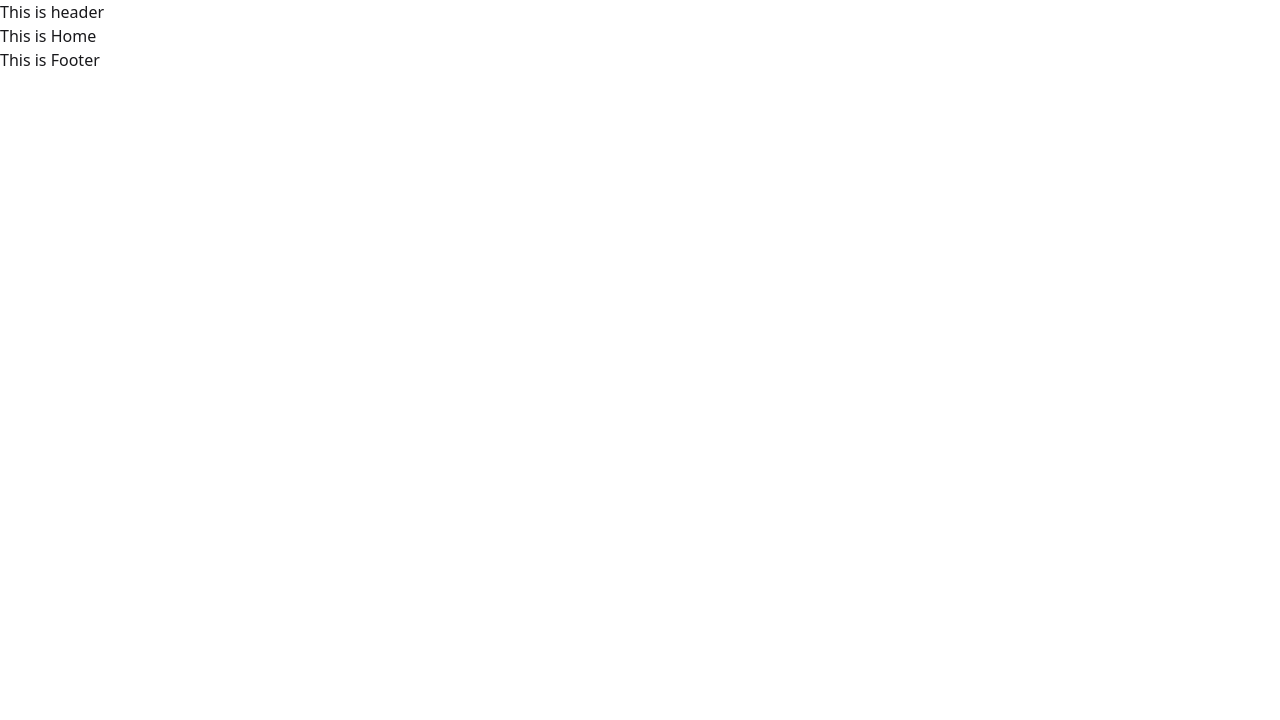
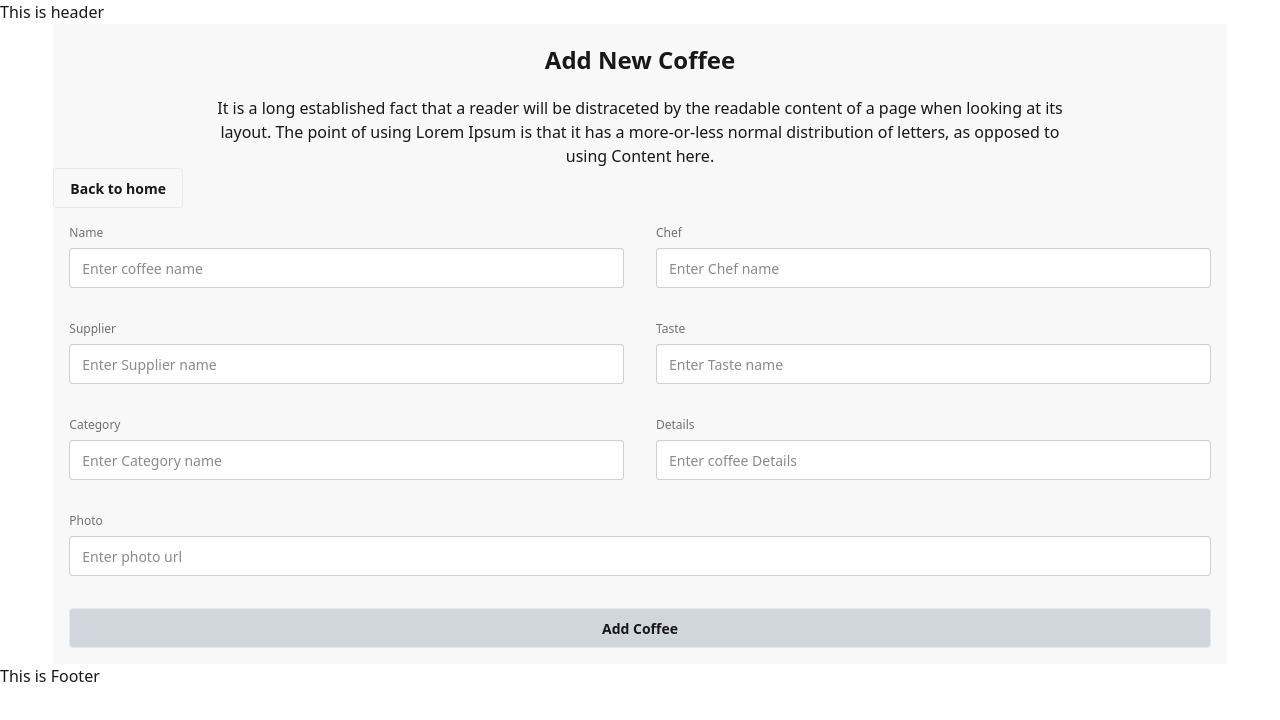
Before and after one commit to tnayem/coffee-store-clientt, a React (Vite) app: page / in a window 1280 px wide. Shown: the top 720 px of the page. Built offline with nearby package versions, Linux system fonts and the light colour scheme.

Commit message:
implement add coffee section

```diff
--- a/src/components/AddCoffee.jsx
+++ b/src/components/AddCoffee.jsx
@@ -1,9 +1,50 @@
 import React from 'react';
+import { Link } from 'react-router';
 
 const AddCoffee = () => {
+    const handleCoffeeSubmit=(e)=>{
+        e.preventDefault()
+    }
     return (
-        <div>
-
+        <div className='bg-base-200'>
+            <h2 className='text-2xl font-bold text-center py-5'>Add New Coffee</h2>
+            <p className='w-9/12 mx-auto text-center'>It is a long established fact that a reader will be distraceted by the readable content of a page when looking at its layout. The point of using Lorem Ipsum is that it has a more-or-less normal distribution of letters, as opposed to using Content here.</p>
+            <Link to='/' className='btn'>Back to home</Link>
+            <form onSubmit={handleCoffeeSubmit}>
+                <div className='grid grid-cols-1 md:grid-cols-2'>
+                    <fieldset className="fieldset rounded-box p-4">
+                        <label className="label">Name</label>
+                        <input type="text" name='coffeeName' className="input w-full" placeholder="Enter coffee name" />
+                    </fieldset>
+                    <fieldset className="fieldset rounded-box p-4">
+                        <label className="label">Chef</label>
+                        <input type="text" name='chef' className="input w-full" placeholder="Enter Chef name" />
+                    </fieldset>
+                    <fieldset className="fieldset rounded-box p-4">
+                        <label className="label">Supplier</label>
+                        <input type="text" name='supplier' className="input w-full" placeholder="Enter Supplier name" />
+                    </fieldset>
+                    <fieldset className="fieldset rounded-box p-4">
+                        <label className="label">Taste</label>
+                        <input type="text" name='taste' className="input w-full" placeholder="Enter Taste name" />
+                    </fieldset>
+                    <fieldset className="fieldset rounded-box p-4">
+                        <label className="label">Category</label>
+                        <input type="text" name='category' className="input w-full" placeholder="Enter Category name" />
+                    </fieldset>
+                    <fieldset className="fieldset rounded-box p-4">
+                        <label className="label">Details</label>
+                        <input type="text" name='details' className="input w-full" placeholder="Enter coffee Details" />
+                    </fieldset>
+                </div>
+                <fieldset className="fieldset rounded-box p-4">
+                    <label className="label">Photo</label>
+                    <input type="text" name='Photo' className="input w-full" placeholder="Enter photo url" />
+                </fieldset>
+                <fieldset className="fieldset rounded-box p-4">
+                    <input className='btn w-full bg-gray-300' type="submit" value="Add Coffee" />
+                </fieldset>
+            </form>
         </div>
     );
 };
--- a/src/components/Home.jsx
+++ b/src/components/Home.jsx
@@ -1,9 +1,10 @@
 import React from 'react';
+import AddCoffee from './AddCoffee';
 
 const Home = () => {
     return (
         <div>
-This is Home
+            <AddCoffee></AddCoffee>
         </div>
     );
 };
--- a/src/layouts/MainLayout.jsx
+++ b/src/layouts/MainLayout.jsx
@@ -6,9 +6,15 @@ import Footer from '../components/Footer';
 const MainLayout = () => {
     return (
         <div>
-            <Header></Header>
-            <Outlet></Outlet>
-            <Footer></Footer>
+            <header>
+                <Header></Header>
+            </header>
+            <main className='w-11/12 mx-auto'>
+                <Outlet></Outlet>
+            </main>
+            <footer>
+                <Footer></Footer>
+            </footer>
         </div>
     );
 };
```
